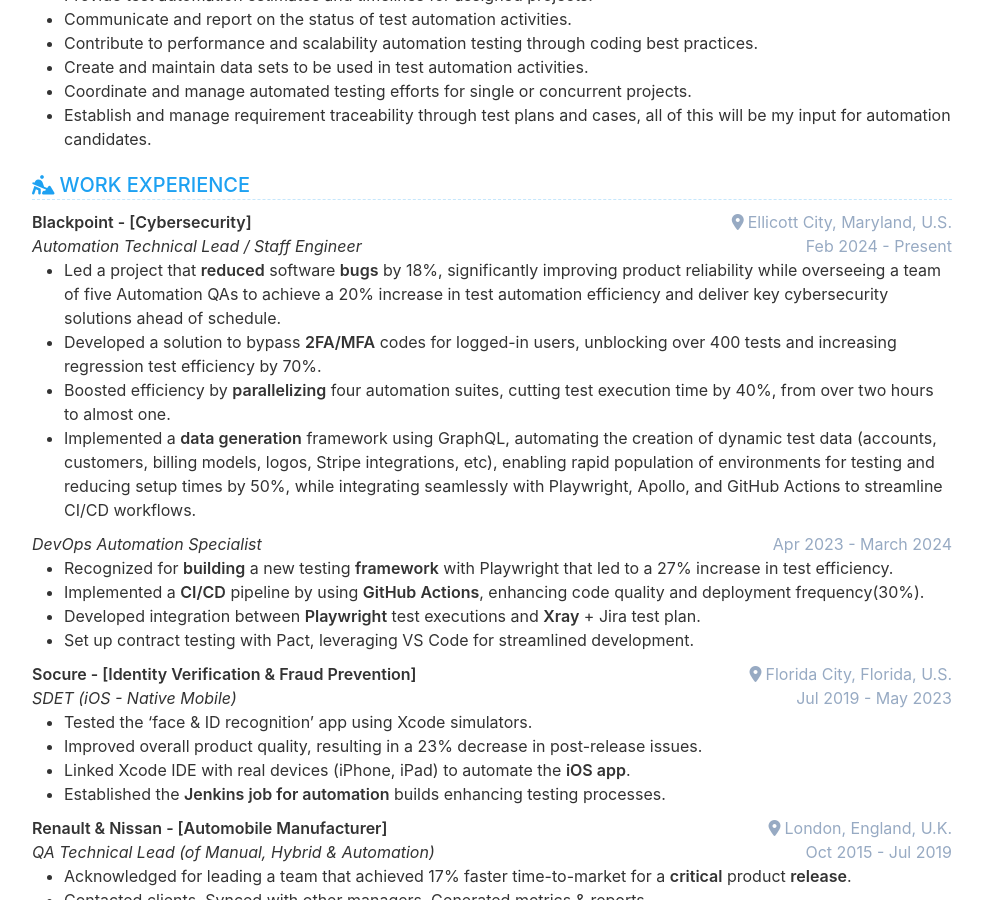
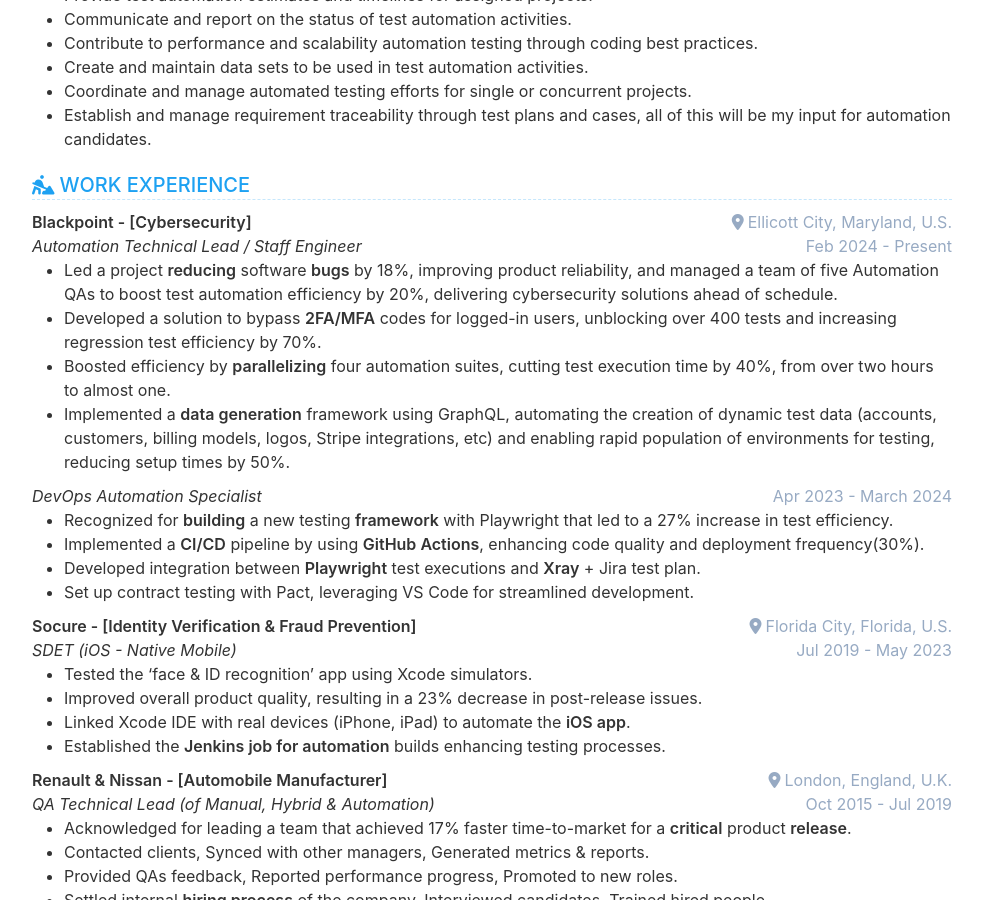
Before and after one commit to cvera08/full-resume, a Jekyll site: the page built from index.html, in a window 1280 px wide and 900 px high, scrolled down 1771 px. Shown: the whole window, without its empty margins (148-1131 px from the left). Built offline with Jekyll 4.4.1, drawn with Linux system fonts in a browser that asks for light colours.

Commit message:
style: shorter bpc descriptions

```diff
--- a/_data/data.yml
+++ b/_data/data.yml
@@ -123,12 +123,12 @@ experience:
       role: Automation Technical Lead / Staff Engineer
       location: Ellicott City, Maryland, U.S.
       description: |
-        - Led a project that **reduced** software **bugs** by 18%, significantly improving product reliability while overseeing a team of five Automation QAs to achieve a 20% increase
-         in test automation efficiency and deliver key cybersecurity solutions ahead of schedule.
+        - Led a project **reducing** software **bugs** by 18%, improving product reliability, and managed a team of five Automation QAs to boost test automation
+         efficiency by 20%, delivering cybersecurity solutions ahead of schedule.
         - Developed a solution to bypass **2FA/MFA** codes for logged-in users, unblocking over 400 tests and increasing regression test efficiency by 70%.
         - Boosted efficiency by **parallelizing** four automation suites, cutting test execution time by 40%, from over two hours to almost one.
-        - Implemented a **data generation** framework using GraphQL, automating the creation of dynamic test data (accounts, customers, billing models, logos, Stripe integrations, etc), enabling
-         rapid population of environments for testing and reducing setup times by 50%, while integrating seamlessly with Playwright, Apollo, and GitHub Actions to streamline CI/CD workflows.
+        - Implemented a **data generation** framework using GraphQL, automating the creation of dynamic test data (accounts, customers, billing models, logos, Stripe integrations, etc) and enabling
+         rapid population of environments for testing, reducing setup times by 50%.
     - company: Blackpoint - [Cybersecurity]
       link:
       tags:
```
